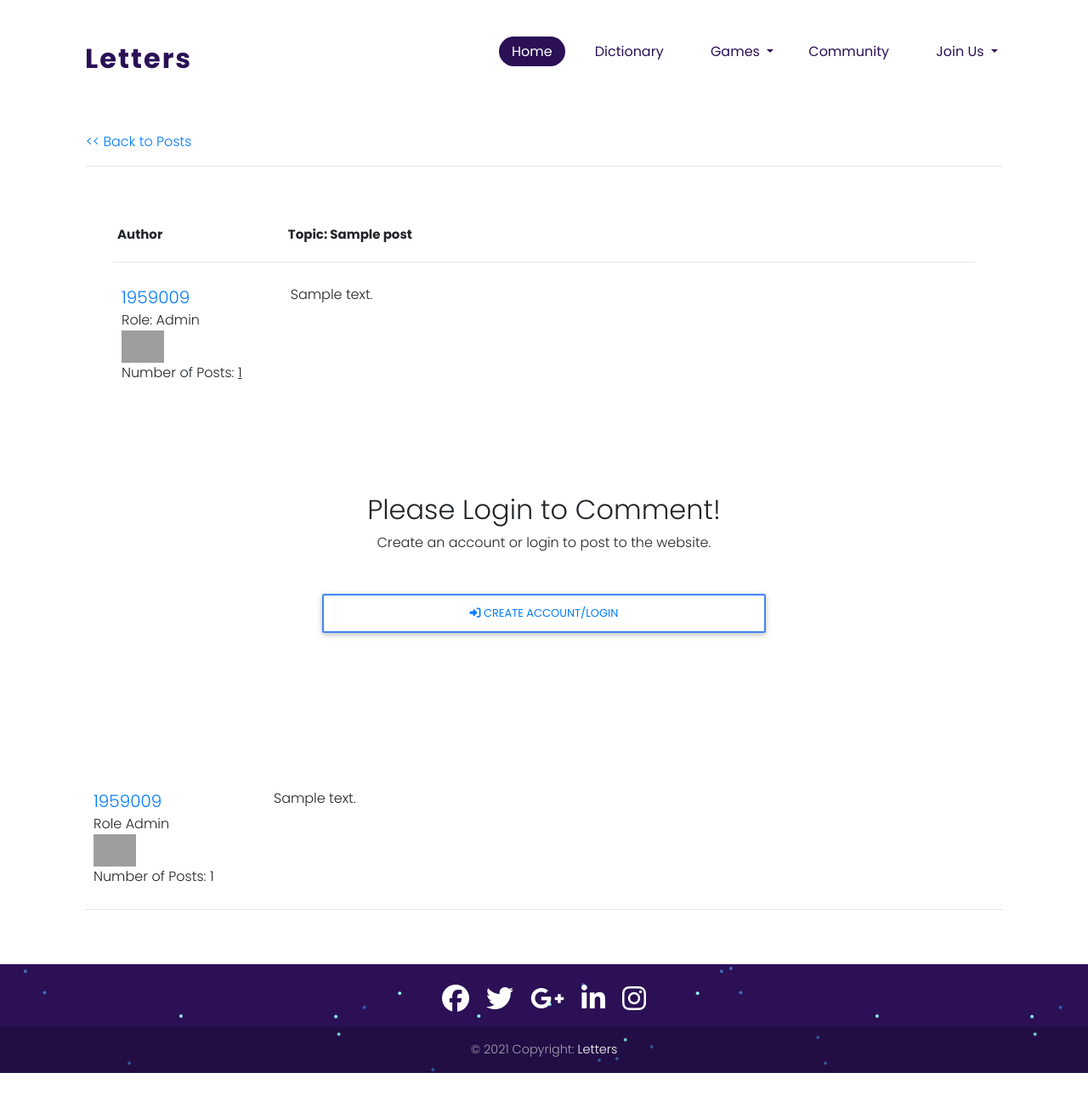
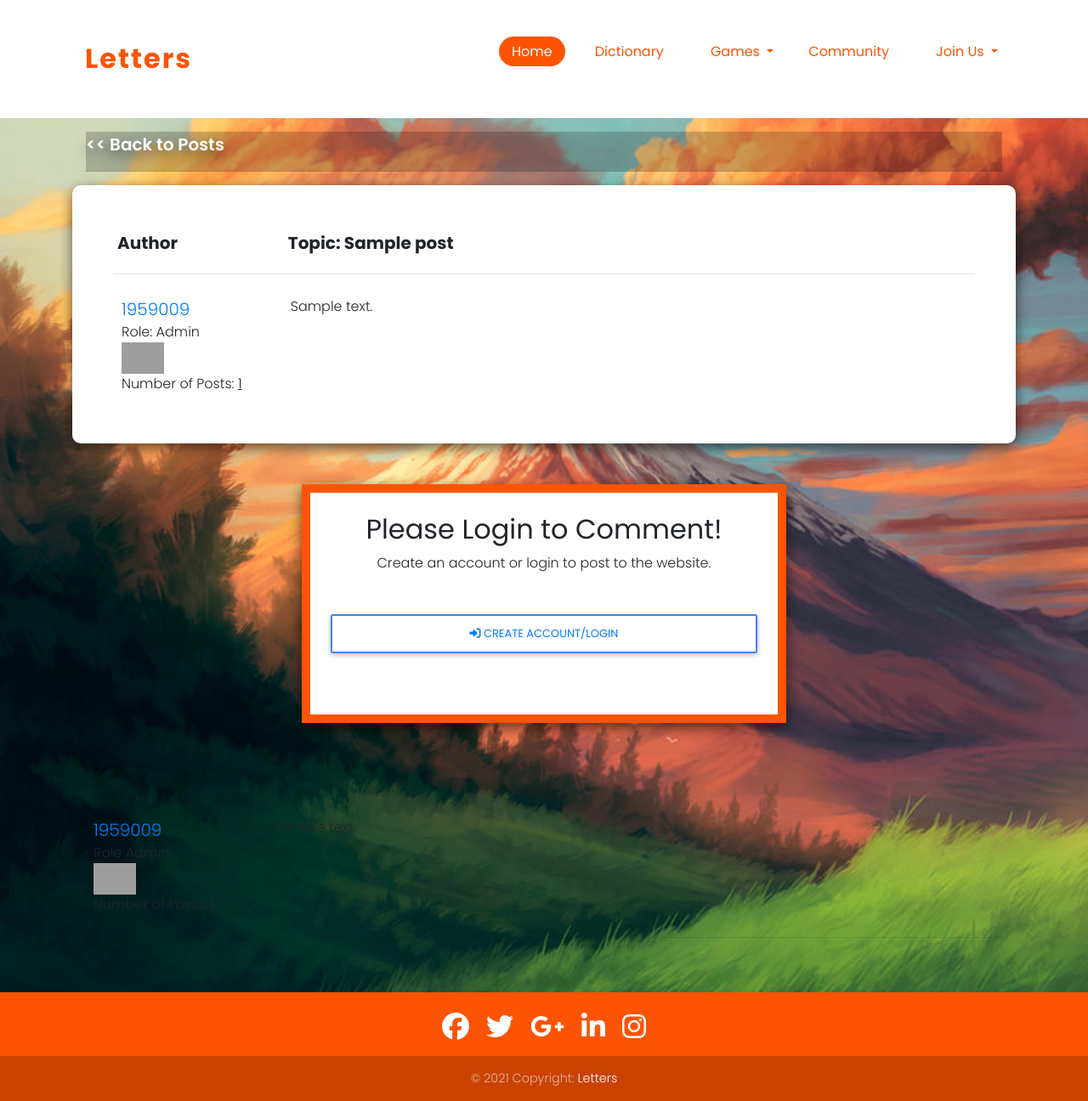
Before and after one commit to volinh911/Letters.PHP, a PHP site: page /blog/detail.php?id=1 in a window 1280 px wide. Shown: the whole page at 85% size. Before the commit the page ends 1263 px from the top, so only its background shows below. Run offline with PHP 8.4, Linux system fonts and the light colour scheme; data comes from the database, SQL or seed files in the repository; tables that the repository leaves empty hold one stand-in row (values such as "Sample post"); data that the repository does not hold is empty; some libraries are stand-ins or nearby versions; grey boxes are pictures that could not be loaded.

Commit message:
update community.css

```diff
--- a/css/community.css
+++ b/css/community.css
@@ -20,22 +20,16 @@ footer i {
 
 /* background image */
 
-body img#mountains_front, body img#mountains_behind {
-  position: absolute;
-  top: 0;
-  left: 0;
-  width: 100%;
-  height: max-content;
-  object-fit: cover;
-  pointer-events: none;
+body {
+  background-image: url(../images/mountains_behind.png);
+  background-repeat: no-repeat;
+  background-size: cover;
 }
 
-body img#mountains_front {
-  z-index: -1;
-}
-
-body img#mountains_behind {
-  z-index: -2;
+.page-body {
+  background-image: url(../images/mountains_front.png);
+  background-repeat: no-repeat;
+  background-size: cover;
 }
 
 /* ########################################### */
@@ -62,6 +56,10 @@ body img#mountains_behind {
 
 .table-row .subjects {
   flex: 70%;
+}
+
+.table-row .subjects a {
+  font-weight: 600;
 }
 
 .table-row .replies {
@@ -125,12 +123,54 @@ ul.page-nav li.pageNumber:hover a, ul.page-nav li.pageNumber.active a {
 
 /* ########################################### */
 
+/* header */
+
+.detail-header header .logo, .detail-header header ul li a, .detail-header a#dropdownMenuLink {
+  color: #FC5404;
+}
+
+.detail-header header ul li a:hover, .detail-header header ul li a.active {
+  background: #FC5404;
+}
+
+@media (max-width:992px) {
+  .detail-header header#header {
+    background: #FC5404;
+  }
+}
+
+/* page */
+
+.detail-wrapper {
+  background-image: url(../images/detail1.jpg);
+  background-repeat: no-repeat;
+  background-size: cover;
+}
+
+.topic-container {
+  background-color: white;
+  border-radius: 10px;
+  box-shadow: 0 5px 15px rgba(0, 0, 0, .6);
+}
+
+.redirect {
+  background-color: rgba(0, 0, 0, 0.2);
+}
+
+.redirect a {
+  text-decoration: none;
+  color: white!important;
+  text-shadow: 0 5px 15px rgba(0, 0, 0, .6);
+  font-size: 20px;
+  font-weight: 600;
+}
+
 .head {
   display: flex;
   /* background-color: #2C2C2C; */
   padding: 5px;
   font-weight: bold;
-  font-size: 15px;
+  font-size: 20px;
 }
 
 .authors {
@@ -189,3 +229,23 @@ ul.page-nav li.pageNumber:hover a, ul.page-nav li.pageNumber.active a {
 .comment-area input:hover {
   border: solid 1px #000000;
 }
+
+/* login request box */
+
+.login-request {
+  background-color: white;
+  border-style: solid;
+  border-color: #FC5404;
+  box-shadow: 0 5px 15px rgba(0, 0, 0, .6);
+  border-width: 10px;
+}
+
+.login-request h2 {
+  font-weight: 400;
+}
+
+/* footer */
+
+.detail-footer footer {
+  background: #FC5404!important;
+}
```
